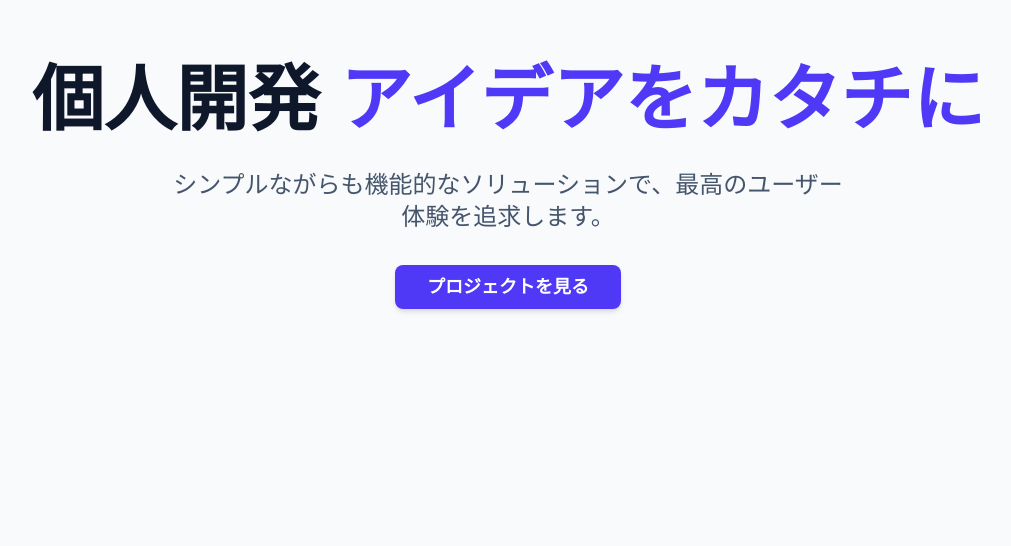
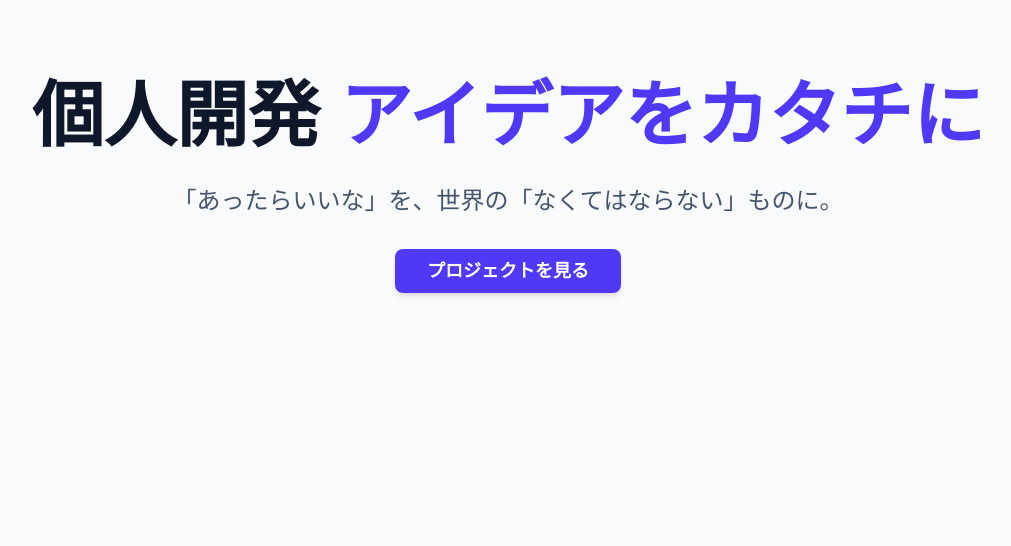
Before and after one commit to noricha-vr/kojin-works-portal, a Next.js app: page / in a window 1280 px wide. Shown: the part 254-800 px from the top of the page, without its empty margins (132-1143 px from the left). Built offline with nearby package versions, Linux system fonts and the light colour scheme.

Commit message:
Change subtitle

```diff
--- a/src/app/components/Hero.tsx
+++ b/src/app/components/Hero.tsx
@@ -21,8 +21,8 @@ export default function Hero() {
         <h1 className="text-5xl md:text-7xl font-black mb-6 leading-tight text-slate-900">
           個人開発<br className="md:hidden" /> <span className="text-indigo-600">アイデアをカタチに</span>
         </h1>
-        <p className="text-xl md:text-2xl mb-10 font-light max-w-2xl mx-auto text-slate-600">
-          シンプルながらも機能的なソリューションで、最高のユーザー体験を追求します。
+              <p className="text-lg md:text-xl lg:text-2xl text-slate-600 mb-10 max-w-2xl mx-auto">
+                  「あったらいいな」を、世界の「なくてはならない」ものに。
         </p>
         <a href="#projects"
           onClick={scrollToProjects}
--- a/src/app/components/ProjectsList.tsx
+++ b/src/app/components/ProjectsList.tsx
@@ -7,7 +7,7 @@ interface ProjectsListProps {
 
 export default function ProjectsList({ projects }: ProjectsListProps) {
   return (
-    <div className="bg-gray-50">
+    <div className="bg-white">
       <div className="container mx-auto px-4 py-12" id="projects">
         {/* セクションヘッダー */}
         <h2 className="text-3xl font-bold text-center mb-12 text-gray-800">
```
